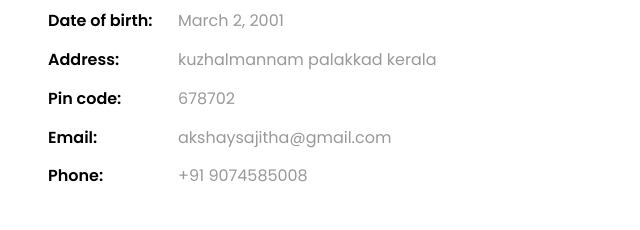
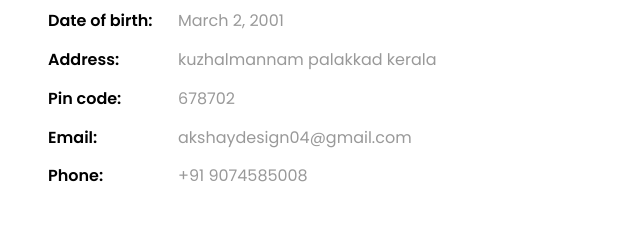
Before and after one commit to akshaysajitha/personalwebsiteakshay, a plain HTML site: page index.html in a window 1280 px wide. Shown: the part 1105-1335 px from the top of the page, 640-1280 px from the left. Drawn offline with Linux system fonts and the light colour scheme; files whose address does not match are found by name.

Commit message:
email change

```diff
--- a/index.html
+++ b/index.html
@@ -93,7 +93,7 @@
 		            	<li class="d-flex"><span>Date of birth:</span> <span>March 2, 2001</span></li>
 		            	<li class="d-flex"><span>Address:</span> <span>kuzhalmannam palakkad kerala</span></li>
 		            	<li class="d-flex"><span>Pin code:</span> <span>678702</span></li>
-		            	<li class="d-flex"><span>Email:</span> <span>akshaysajitha@gmail.com</span></li>
+		            	<li class="d-flex"><span>Email:</span> <span>akshaydesign04@gmail.com</span></li>
 		            	<li class="d-flex"><span>Phone: </span> <span>+91 9074585008</span></li>
 		            </ul>
 		          </div>
@@ -709,7 +709,7 @@
           		</div>
           		<div>
 	          		<h3 class="mb-4">Email Address</h3>
-		            <p><a href="mailto:info@yoursite.com">akshaysajitha@gmail.com</a></p>
+		            <p><a href="mailto:info@yoursite.com">akshaydesign04@gmail.com</a></p>
 		          </div>
 	          </div>
           </div>
@@ -801,7 +801,7 @@
 	              <ul>
 	                <li><span class="icon icon-map-marker"></span><span class="text">678702 kuzhalmannam,palakkad,kerala</span></li>
 	                <li><a href="#"><span class="icon icon-phone"></span><span class="text">+91 9074585008</span></a></li>
-	                <li><a href="#"><span class="icon icon-envelope"></span><span class="text">akshaysajitha@gmail.com</span></a></li>
+	                <li><a href="#"><span class="icon icon-envelope"></span><span class="text">akshaydesign04@gmail.com</span></a></li>
 	              </ul>
 	            </div>
             </div>
```
